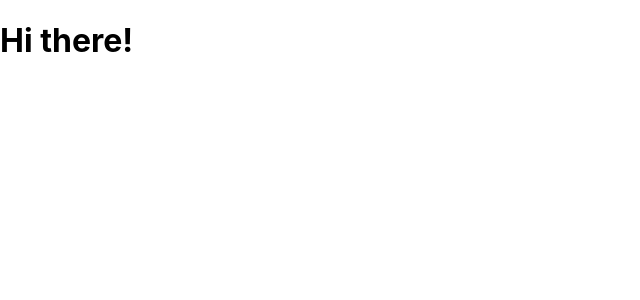
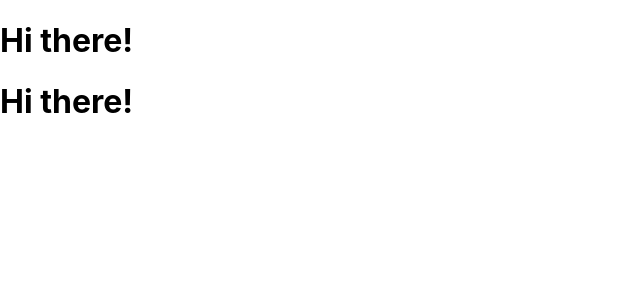
Before and after one commit to PriscaTonia/Genesys-Ideal-Website, a React (Create React App) app: page / in a window 1280 px wide. Shown: the top 300 px of the page, without its empty margins (0-640 px from the left). Built offline with nearby package versions, Linux system fonts and the light colour scheme.

Commit message:
new commit

```diff
--- a/src/App.js
+++ b/src/App.js
@@ -4,6 +4,7 @@ function App() {
   return (
     <div className="App">
       <h1>Hi there!</h1>
+      <h1>Hi there!</h1>
     </div>
   );
 }
```
